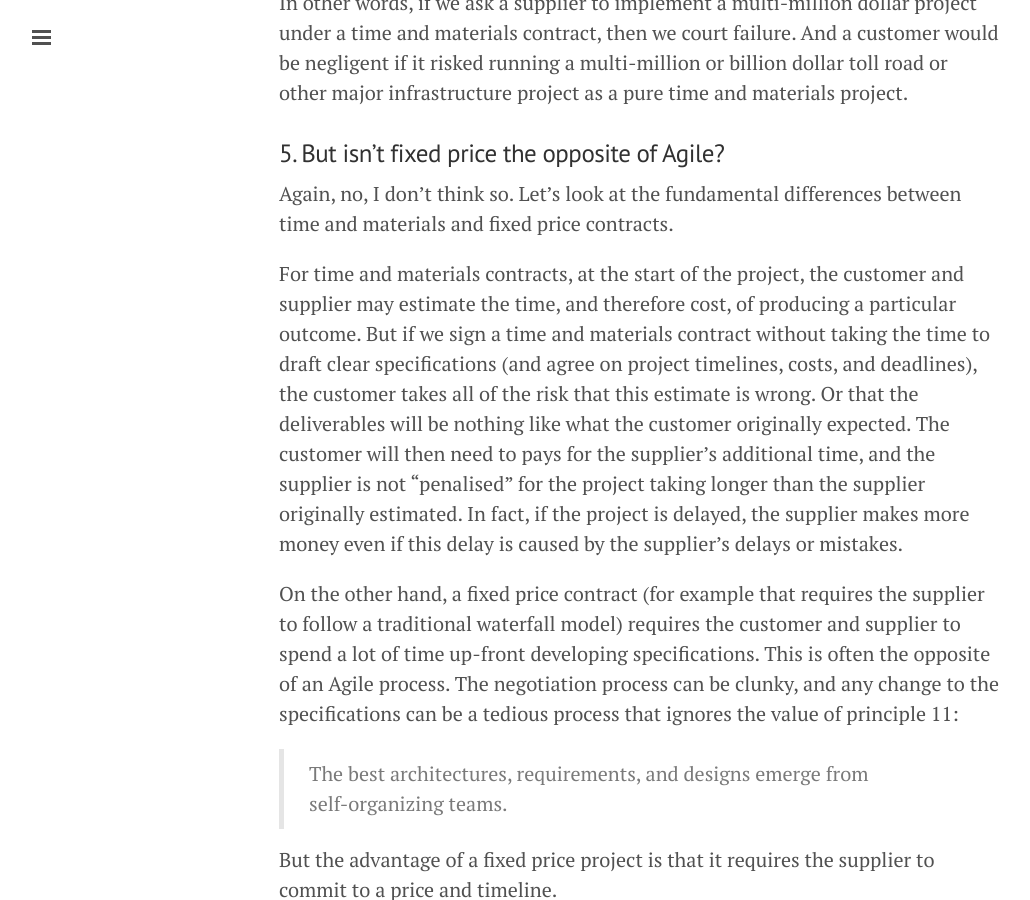
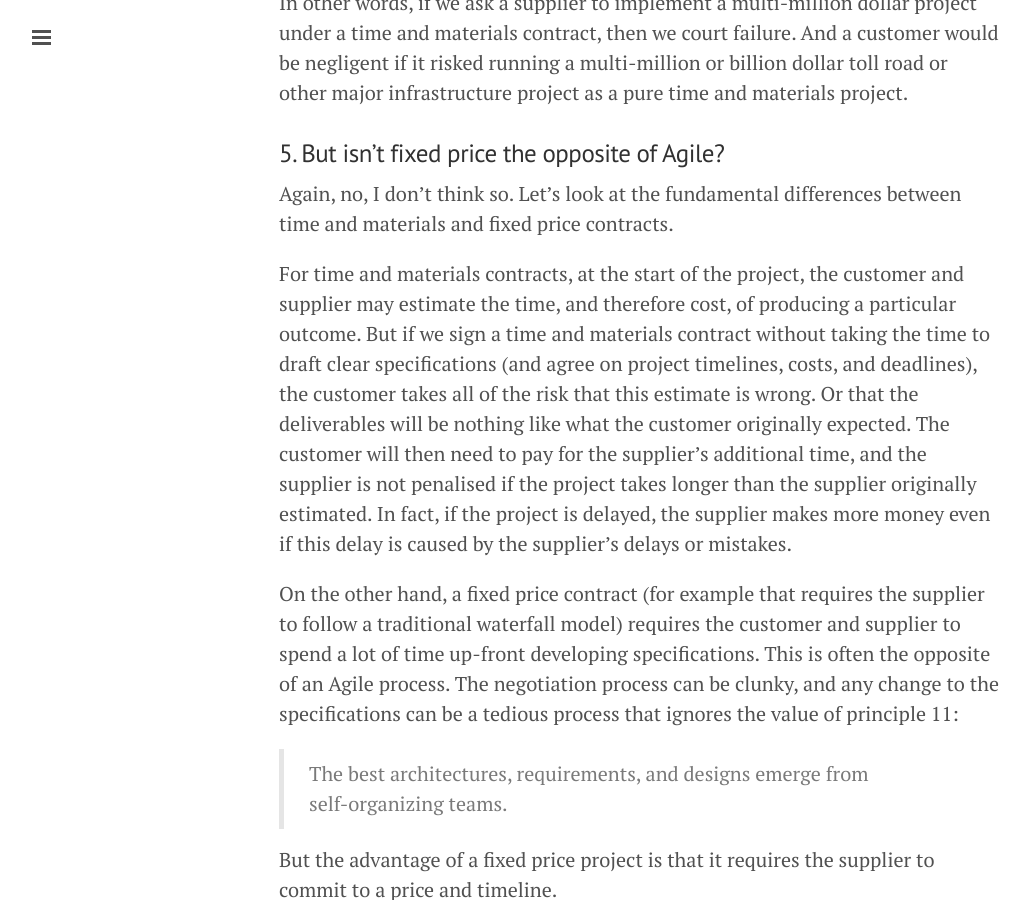
Before and after one commit to imclaren/blog, a Jekyll site: the page built from _posts/2015-01-28-agile.md, in a window 1280 px wide and 900 px high, scrolled down 4968 px. Shown: the whole window, without its empty margins (1-1031 px from the left). Built offline with Jekyll 4.4.1, drawn with Linux system fonts in a browser that asks for light colours; Markdown is read by kramdown in place of the engine named in the settings.

Commit message:
Agile draft

```diff
--- a/_posts/2015-01-28-agile.md
+++ b/_posts/2015-01-28-agile.md
@@ -99,7 +99,7 @@ In other words, if we ask a supplier to implement a multi-million dollar project
 
 Again, no, I don't think so.  Let's look at the fundamental differences between time and materials and fixed price contracts.
 
-For time and materials contracts, at the start of the project, the customer and supplier may estimate the time, and therefore cost, of producing a particular outcome.  But if we sign a time and materials contract without taking the time to draft clear specifications (and agree on project timelines, costs, and deadlines), the customer takes all of the risk that this estimate is wrong.  Or that the deliverables will be nothing like what the customer originally expected.    The customer will then need to pays for the supplier's additional time, and the supplier is not "penalised" for the project taking longer than the supplier originally estimated.  In fact, if the project is delayed, the supplier makes more money even if this delay is caused by the supplier's delays or mistakes.
+For time and materials contracts, at the start of the project, the customer and supplier may estimate the time, and therefore cost, of producing a particular outcome.  But if we sign a time and materials contract without taking the time to draft clear specifications (and agree on project timelines, costs, and deadlines), the customer takes all of the risk that this estimate is wrong.  Or that the deliverables will be nothing like what the customer originally expected.    The customer will then need to pay for the supplier's additional time, and the supplier is not penalised if the project takes longer than the supplier originally estimated.  In fact, if the project is delayed, the supplier makes more money even if this delay is caused by the supplier's delays or mistakes.
 
 On the other hand, a fixed price contract (for example that requires the supplier to follow a traditional waterfall model) requires the customer and supplier to spend a lot of time up-front developing specifications.  This is often the opposite of an Agile process.  The negotiation process can be clunky, and any change to the specifications can be a tedious process that ignores the value of principle 11:
 
```
